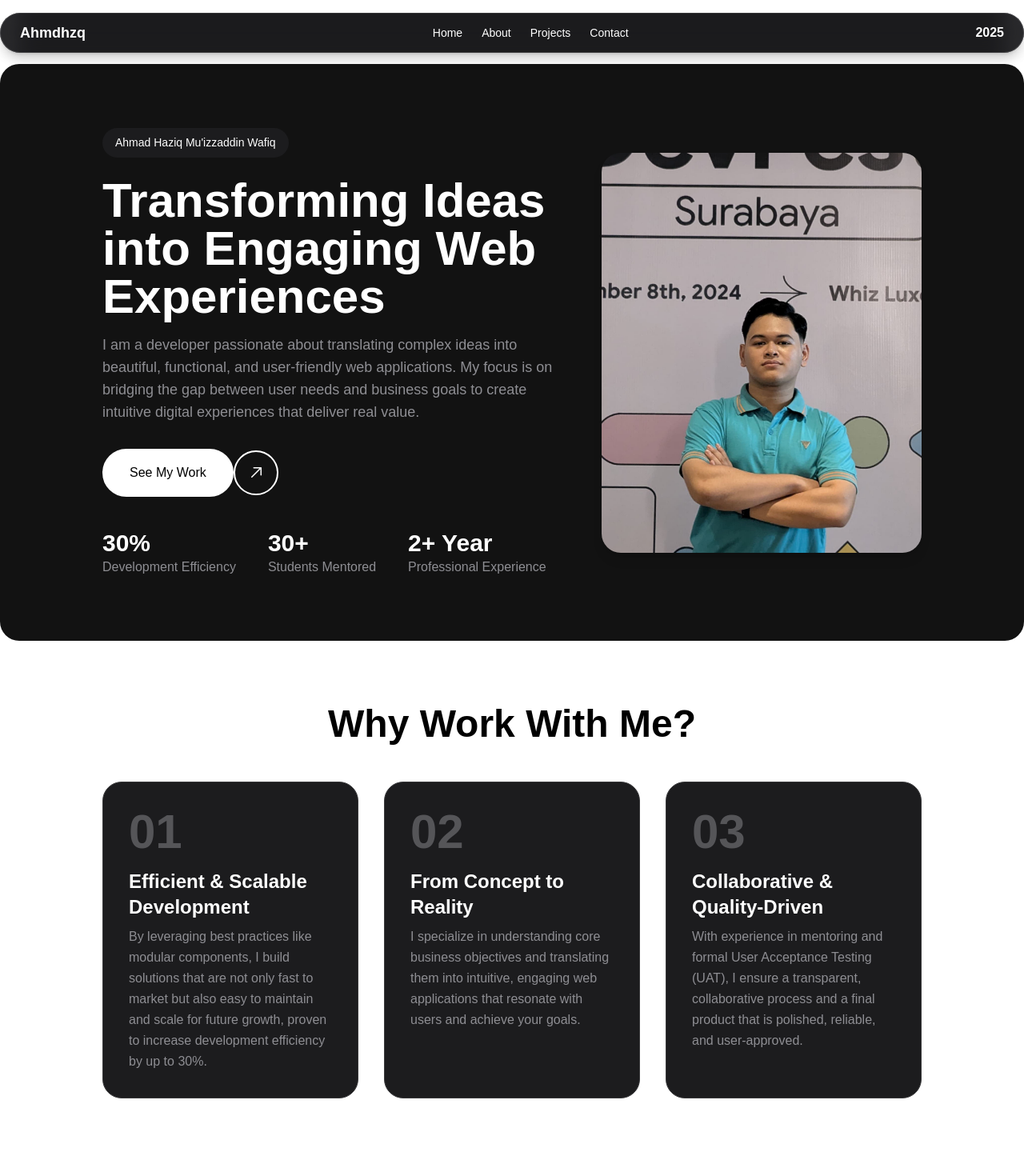
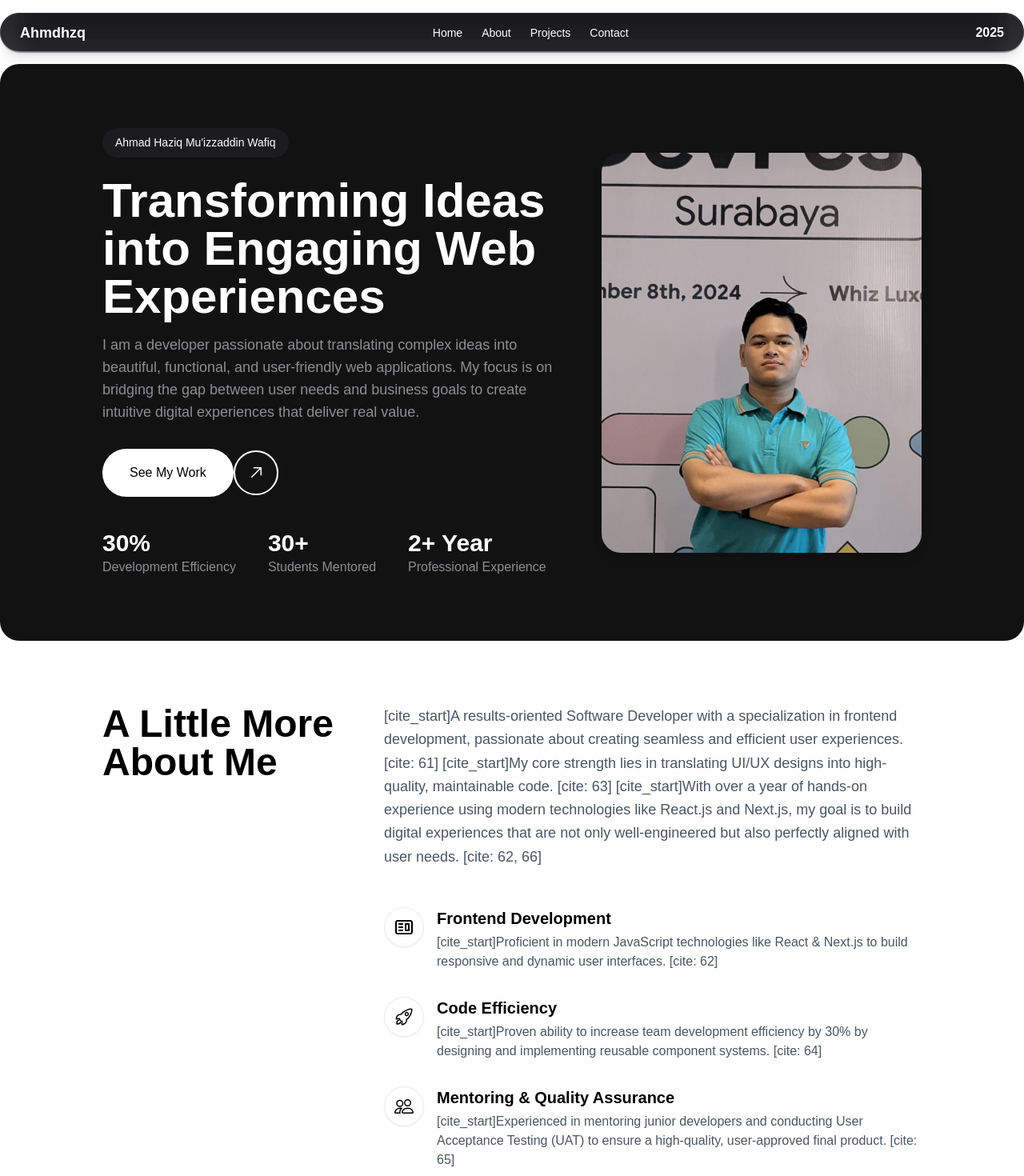
Before and after one commit to ahmdhzq/portfolio, a React (Create React App) app: page / in a window 1280 px wide. Shown: the top 1470 px of the page at 80% size. Built offline with nearby package versions, Linux system fonts and the light colour scheme.

Commit message:
Add: About me section

```diff
--- a/src/App.js
+++ b/src/App.js
@@ -1,15 +1,41 @@
-import React from 'react';
+import React, { useState, useRef, useEffect } from 'react';
 import HeroSection from './components/HeroSection';
 import WhyWorkWithUs from './components/WhyWorkWithUs';
 import Navbar from './components/Navbar';
 import ProjectsSection from './components/ProjectsSection';
+import AboutMe from './components/AboutMe';
 
 function App() {
+  const heroSectionRef = useRef(null);
+  const [isNavbarOverDark, setIsNavbarOverDark] = useState(false);
+
+  useEffect(() => {
+    const node = heroSectionRef.current;
+    if (!node) return;
+
+    const observer = new IntersectionObserver(
+      ([entry]) => {
+        setIsNavbarOverDark(entry.isIntersecting);
+      },
+      {
+        rootMargin: "-80px 0px 0px 0px",
+        threshold: 0,
+      }
+    );
+
+    observer.observe(node);
+
+    return () => {
+      observer.unobserve(node);
+    };
+  }, []);
+
   return (
     <div className="App bg-bg-light min-h-screen font-manrope text-text-dark">
+      <Navbar isOverDark={isNavbarOverDark} />
       <main>
-        <Navbar />
-        <HeroSection />
+        <HeroSection ref={heroSectionRef} />
+        <AboutMe/>
         <WhyWorkWithUs />
         <ProjectsSection />
       </main>
--- /dev/null
+++ b/src/components/AboutMe.js
@@ -0,0 +1,73 @@
+// src/components/AboutMe.js
+
+import React from 'react';
+// Kita akan menggunakan beberapa ikon untuk memperjelas poin
+import { CgWebsite } from "react-icons/cg";
+import { IoRocketOutline } from "react-icons/io5";
+import { BsPeople } from "react-icons/bs";
+
+const AboutMe = () => {
+    return (
+        <div className="py-20 px-[10%] font-manrope bg-bg-light">
+            <div className="grid grid-cols-1 lg:grid-cols-3 gap-8 items-start">
+
+                {/* Kolom Kiri: Judul */}
+                <div className="lg:col-span-1">
+                    <h2 className="text-5xl font-extrabold text-text-dark sticky top-20">
+                        A Little More About Me
+                    </h2>
+                </div>
+
+                {/* Kolom Kanan: Konten */}
+                <div className="lg:col-span-2">
+                    <p className="text-lg text-gray-600 leading-relaxed">
+                        [cite_start]A results-oriented Software Developer with a specialization in frontend development, passionate about creating seamless and efficient user experiences. [cite: 61] [cite_start]My core strength lies in translating UI/UX designs into high-quality, maintainable code. [cite: 63] [cite_start]With over a year of hands-on experience using modern technologies like React.js and Next.js, my goal is to build digital experiences that are not only well-engineered but also perfectly aligned with user needs. [cite: 62, 66]
+                    </p>
+
+                    <div className="mt-12 space-y-8">
+                        {/* Poin Kekuatan 1 */}
+                        <div className="flex items-start gap-4">
+                            <div className="bg-white p-3 rounded-full border border-gray-200/80 shadow-sm">
+                                <CgWebsite size={24} className="text-text-dark"/>
+                            </div>
+                            <div>
+                                <h3 className="text-xl font-bold text-text-dark">Frontend Development</h3>
+                                <p className="text-gray-600 mt-1">
+                                    [cite_start]Proficient in modern JavaScript technologies like React & Next.js to build responsive and dynamic user interfaces. [cite: 62]
+                                </p>
+                            </div>
+                        </div>
+
+                        {/* Poin Kekuatan 2 */}
+                        <div className="flex items-start gap-4">
+                            <div className="bg-white p-3 rounded-full border border-gray-200/80 shadow-sm">
+                                <IoRocketOutline size={24} className="text-text-dark"/>
+                            </div>
+                            <div>
+                                <h3 className="text-xl font-bold text-text-dark">Code Efficiency</h3>
+                                <p className="text-gray-600 mt-1">
+                                    [cite_start]Proven ability to increase team development efficiency by 30% by designing and implementing reusable component systems. [cite: 64]
+                                </p>
+                            </div>
+                        </div>
+
+                        {/* Poin Kekuatan 3 */}
+                        <div className="flex items-start gap-4">
+                            <div className="bg-white p-3 rounded-full border border-gray-200/80 shadow-sm">
+                                <BsPeople size={24} className="text-text-dark"/>
+                            </div>
+                            <div>
+                                <h3 className="text-xl font-bold text-text-dark">Mentoring & Quality Assurance</h3>
+                                <p className="text-gray-600 mt-1">
+                                    [cite_start]Experienced in mentoring junior developers and conducting User Acceptance Testing (UAT) to ensure a high-quality, user-approved final product. [cite: 65]
+                                </p>
+                            </div>
+                        </div>
+                    </div>
+                </div>
+            </div>
+        </div>
+    );
+};
+
+export default AboutMe;
--- a/src/components/Navbar.js
+++ b/src/components/Navbar.js
@@ -5,7 +5,7 @@ const Navbar = () => {
 
     return (<>
         <div className="fixed container top-4 left-1/2 -translate-x-1/2 z-50">
-            <div className="bg-bg-card/30 backdrop-blur-lg text-text-light py-2.5 px-6 rounded-full shadow-lg border border-white/10">
+            <div className="bg-bg-card/20 backdrop-blur-lg text-text-light py-2.5 px-6 rounded-full shadow-lg border border-white/10">
                 <nav className='flex items-center justify-between'>
                     <ul className="flex items-center gap-x-6 text-lg font-bold">
                         <h2>Ahmdhzq</h2>
@@ -27,7 +27,7 @@ const Navbar = () => {
 
         </div>
         <div className="fixed container top-4 left-1/2 -translate-x-1/2 -z-50">
-            <div className="bg-bg-card backdrop-blur-lg text-text-light py-6 px-6 rounded-full shadow-lg border border-white/10 ">
+            <div className="bg-bg-card py-6 px-6 rounded-full">
             </div>
         </div>
     </>
--- a/src/components/WhyWorkWithUs.js
+++ b/src/components/WhyWorkWithUs.js
@@ -4,22 +4,22 @@ import FeatureCard from './FeaturedCard';
 const WhyWorkWithUs = () => {
   return (
     <div className="py-20 px-[10%] font-manrope">
-      <h2 className="text-5xl font-extrabold text-center mb-12 text-text-dark">
+      <h2 className="text-5xl font-extrabold text-center mb-12">
         Why Work With Me?
       </h2>
 
       <div className="grid grid-cols-1 md:grid-cols-3 gap-8">
 
-        <FeatureCard number="01" title="Efficient & Scalable Development">
-          By leveraging best practices like modular components, I build solutions that are not only fast to market but also easy to maintain and scale for future growth, proven to increase development efficiency by up to 30%.
+        <FeatureCard number="01" title="Reusable Components">
+            Proven success in boosting development efficiency by up to 30% through the creation of reusable and modular components.
         </FeatureCard>
 
-        <FeatureCard number="02" title="From Concept to Reality">
-          I specialize in understanding core business objectives and translating them into intuitive, engaging web applications that resonate with users and achieve your goals.
+        <FeatureCard number="02" title="Full-Stack Foundation">
+            Experienced with both frontend (React, Next.js) and backend technologies (Laravel, Node.js), ensuring a comprehensive understanding of the full development lifecycle.
         </FeatureCard>
 
-        <FeatureCard number="03" title="Collaborative & Quality-Driven">
-          With experience in mentoring  and formal User Acceptance Testing (UAT), I ensure a transparent, collaborative process and a final product that is polished, reliable, and user-approved.
+        <FeatureCard number="03" title="User-Focused Approach">
+            Combines technical expertise with experience in User Acceptance Testing (UAT) to ensure products are not only well-built, but also align with user needs.
         </FeatureCard>
 
       </div>
```
